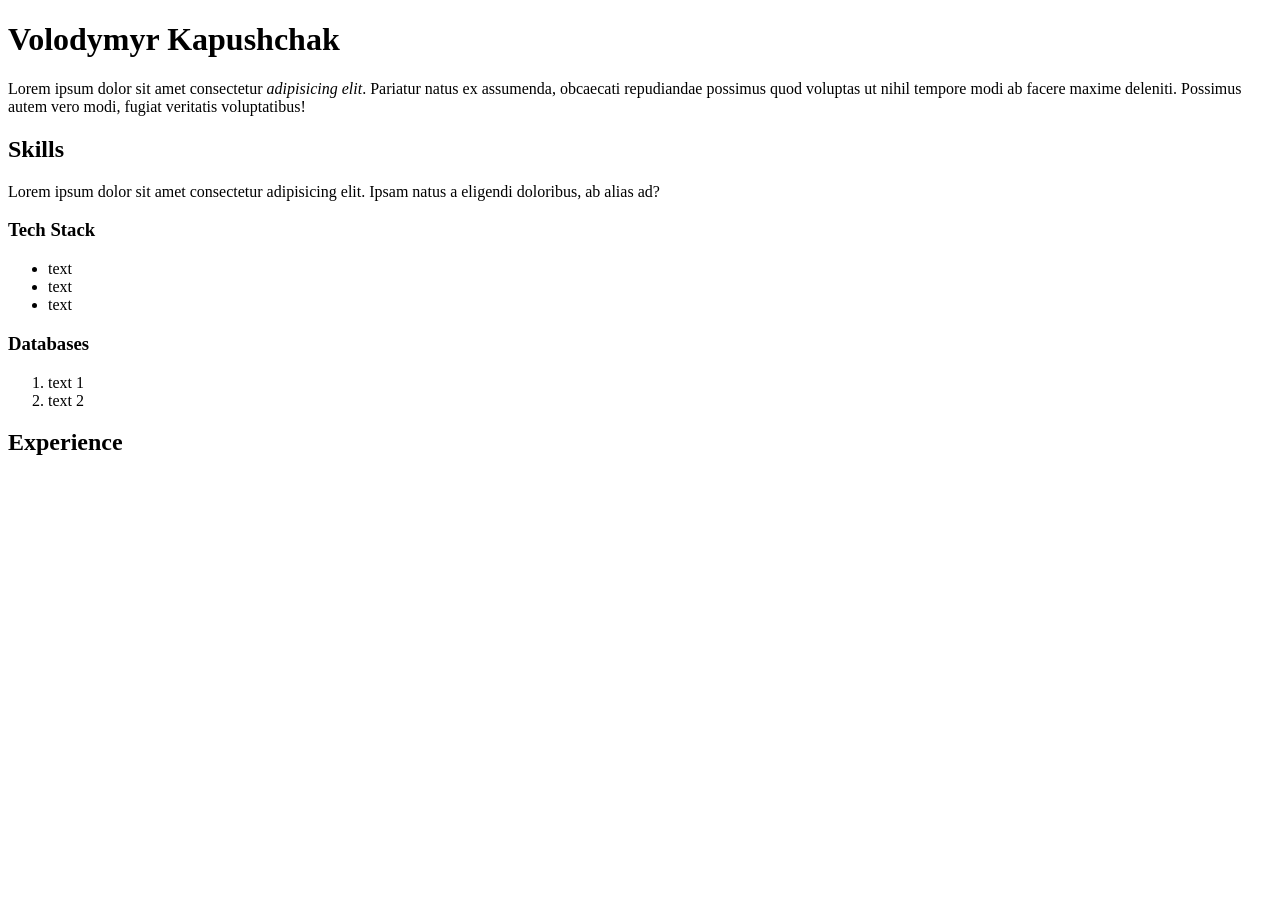
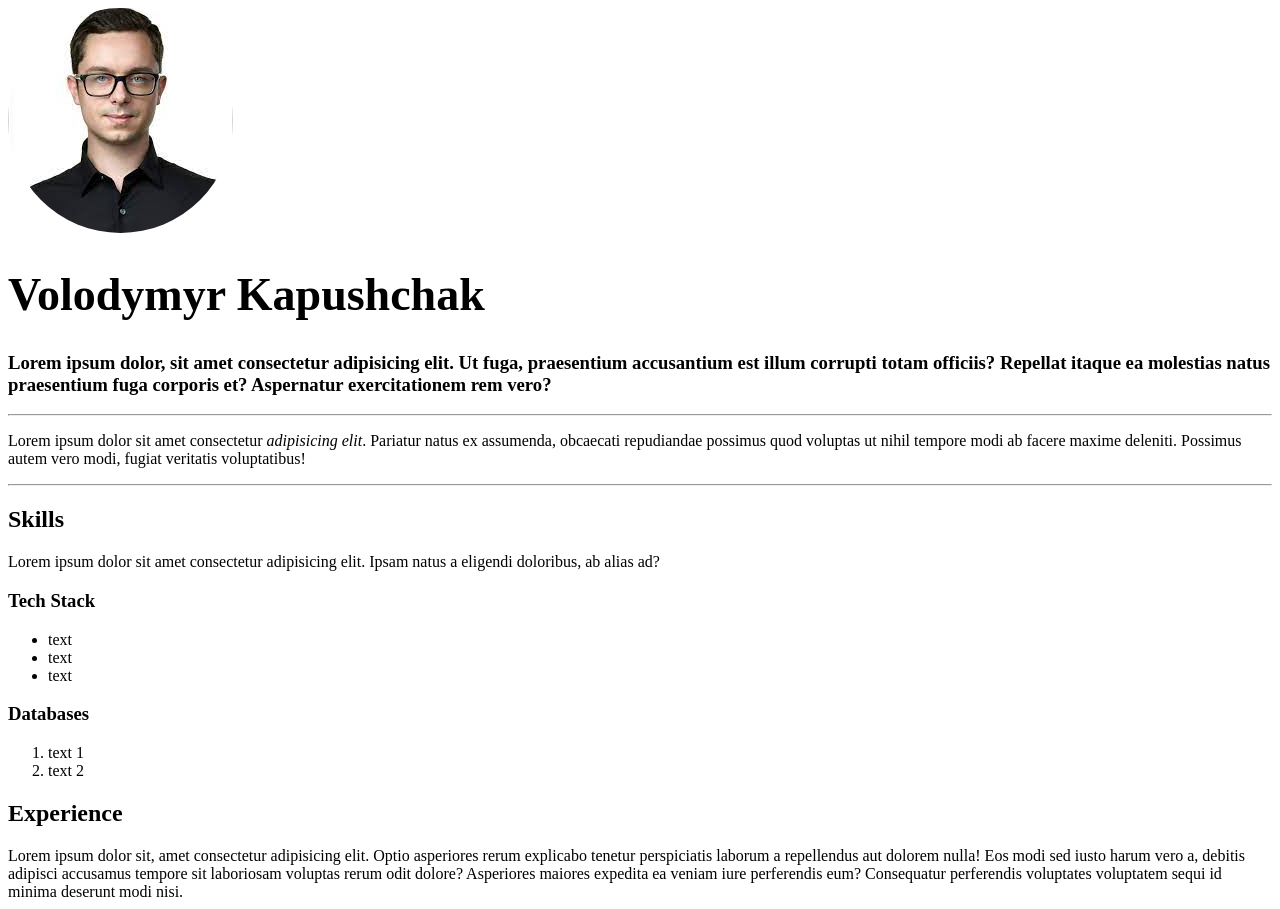
Before and after one commit to vovchyk2022/resume-01, a plain HTML site: page index.html in a window 1280 px wide. Before the commit the page ends 800 px from the top, so only its background shows below. Drawn offline with Linux system fonts and the light colour scheme.

Commit message:
Add style changes

```diff
--- a/assets/css/style.css
+++ b/assets/css/style.css
@@ -0,0 +1,4 @@
+body{
+   }
+h1{font-size: 46px;}
+.circle{border-radius: 50%}
--- a/index.html
+++ b/index.html
@@ -8,13 +8,17 @@
     <link rel="stylesheet" href="./assets/css/style.css">
   </head>
   <body>
+    <img class="circle" src="./assets/images/photo.jpg" alt="">
     <h1>Volodymyr Kapushchak</h1>
+    <h3>Lorem ipsum dolor, sit amet consectetur adipisicing elit. Ut fuga, praesentium accusantium est illum corrupti totam officiis? Repellat itaque ea molestias natus praesentium fuga corporis et? Aspernatur exercitationem rem vero?</h3>
+    <hr>
     <p>
       Lorem ipsum dolor sit amet consectetur <em>adipisicing elit</em>. Pariatur
       natus ex assumenda, obcaecati repudiandae possimus quod voluptas ut nihil
       tempore modi ab facere maxime deleniti. Possimus autem vero modi, fugiat
       veritatis voluptatibus!
     </p>
+    <hr>
     <main>
       <h2>Skills</h2>
       <p>
@@ -34,5 +38,6 @@
       </ol>
     </main>
     <h2>Experience</h2>
+    Lorem ipsum dolor sit, amet consectetur adipisicing elit. Optio asperiores rerum explicabo tenetur perspiciatis laborum a repellendus aut dolorem nulla! Eos modi sed iusto harum vero a, debitis adipisci accusamus tempore sit laboriosam voluptas rerum odit dolore? Asperiores maiores expedita ea veniam iure perferendis eum? Consequatur perferendis voluptates voluptatem sequi id minima deserunt modi nisi.
   </body>
 </html>
```
Also changed, not shown: assets/images/photo.jpg (added).
